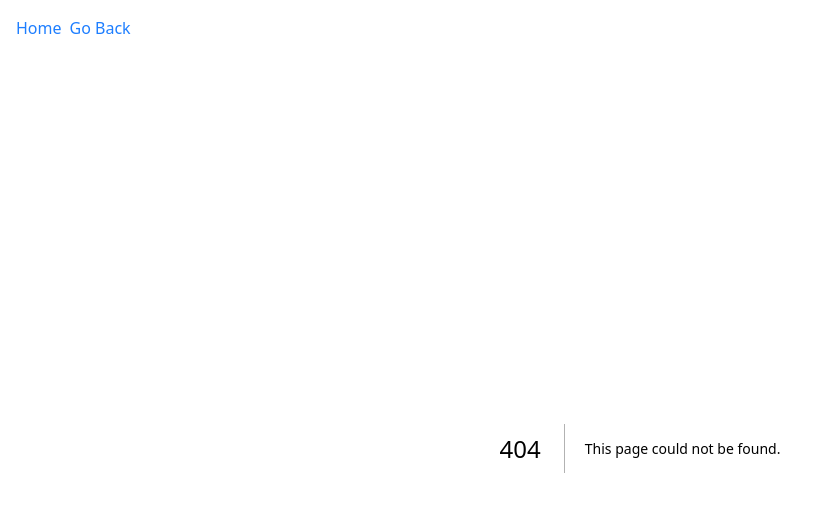
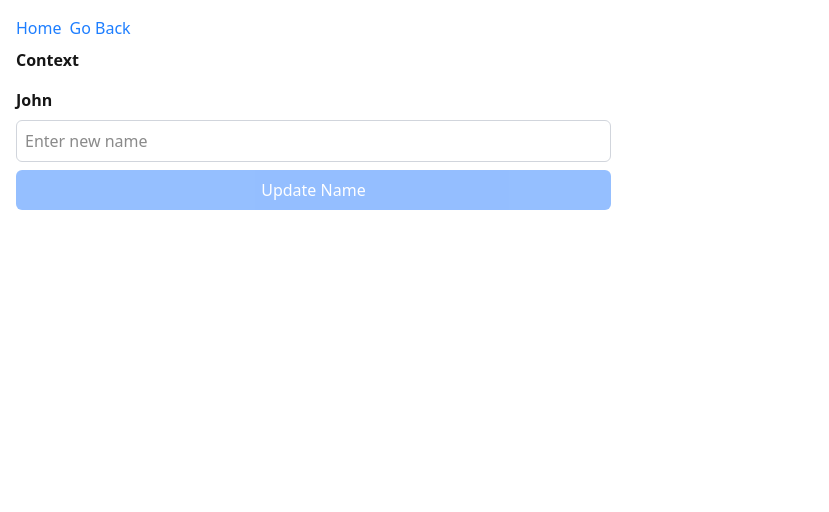
Before and after one commit to emanuelefavero/react-typescript, a Next.js app: page /context in a window 1280 px wide. Before the commit this address had no page. Shown: the top 512 px of the page, without its empty margins (0-829 px from the left). Built offline with nearby package versions, Linux system fonts and the light colour scheme.

Commit message:
feat: add /context

```diff
--- /dev/null
+++ b/src/app/context/Component.tsx
@@ -0,0 +1,43 @@
+'use client'
+
+import Button from '@/components/shared/Button'
+import Input from '@/components/shared/Input'
+import { useId, useState } from 'react'
+import { useUserContext } from './UserContext'
+
+export default function Component() {
+  const { user, updateUserName } = useUserContext()
+  const [newName, setNewName] = useState('')
+
+  const handleUpdateName = () => {
+    if (newName.trim()) {
+      updateUserName(newName.trim())
+      setNewName('')
+    }
+  }
+
+  const inputId = useId()
+
+  return (
+    <>
+      <h2 className='mb-2'>{user.name}</h2>
+
+      <div className='flex max-w-prose flex-col gap-2'>
+        <label htmlFor={`newName-${inputId}`} className='sr-only'>
+          Update Name:
+        </label>
+        <Input
+          id={`newName-${inputId}`}
+          type='text'
+          value={newName}
+          onChange={(e) => setNewName(e.target.value)}
+          placeholder='Enter new name'
+          onKeyUp={(e) => e.key === 'Enter' && handleUpdateName()}
+        />
+        <Button onClick={handleUpdateName} disabled={!newName.trim()}>
+          Update Name
+        </Button>
+      </div>
+    </>
+  )
+}
--- /dev/null
+++ b/src/app/context/UserContext.tsx
@@ -0,0 +1,48 @@
+'use client'
+
+import { createContext, ReactNode, useContext, useState } from 'react'
+
+interface User {
+  id: number
+  name: string
+}
+
+interface UserContextType {
+  user: User
+  updateUserName: (name: string) => void
+}
+
+const UserContext = createContext<UserContextType | undefined>(undefined)
+
+export function useUserContext() {
+  const context = useContext(UserContext)
+  if (context === undefined) {
+    throw new Error('useUserContext must be used within a UserProvider')
+  }
+  return context
+}
+
+interface UserProviderProps {
+  children: ReactNode
+}
+
+export function UserProvider({ children }: UserProviderProps) {
+  const [user, setUser] = useState<User>({
+    id: 1,
+    name: 'John',
+  })
+
+  const updateUserName = (name: string) => {
+    setUser((prevUser) => ({
+      ...prevUser,
+      name,
+    }))
+  }
+
+  const value: UserContextType = {
+    user,
+    updateUserName,
+  }
+
+  return <UserContext value={value}>{children}</UserContext>
+}
--- /dev/null
+++ b/src/app/context/page.tsx
@@ -0,0 +1,16 @@
+import Component from './Component'
+import { UserProvider } from './UserContext'
+
+// * @see ./UserContext and ./Component to check how to implement context
+
+export default function Page() {
+  return (
+    <>
+      <h1 className='mb-4'>Context</h1>
+
+      <UserProvider>
+        <Component />
+      </UserProvider>
+    </>
+  )
+}
--- a/src/app/page.tsx
+++ b/src/app/page.tsx
@@ -66,6 +66,9 @@ export default function Home() {
         <li>
           <Link href='/class-components'>Class Components</Link>
         </li>
+        <li>
+          <Link href='/context'>Context</Link>
+        </li>
       </ul>
     </>
   )
```
